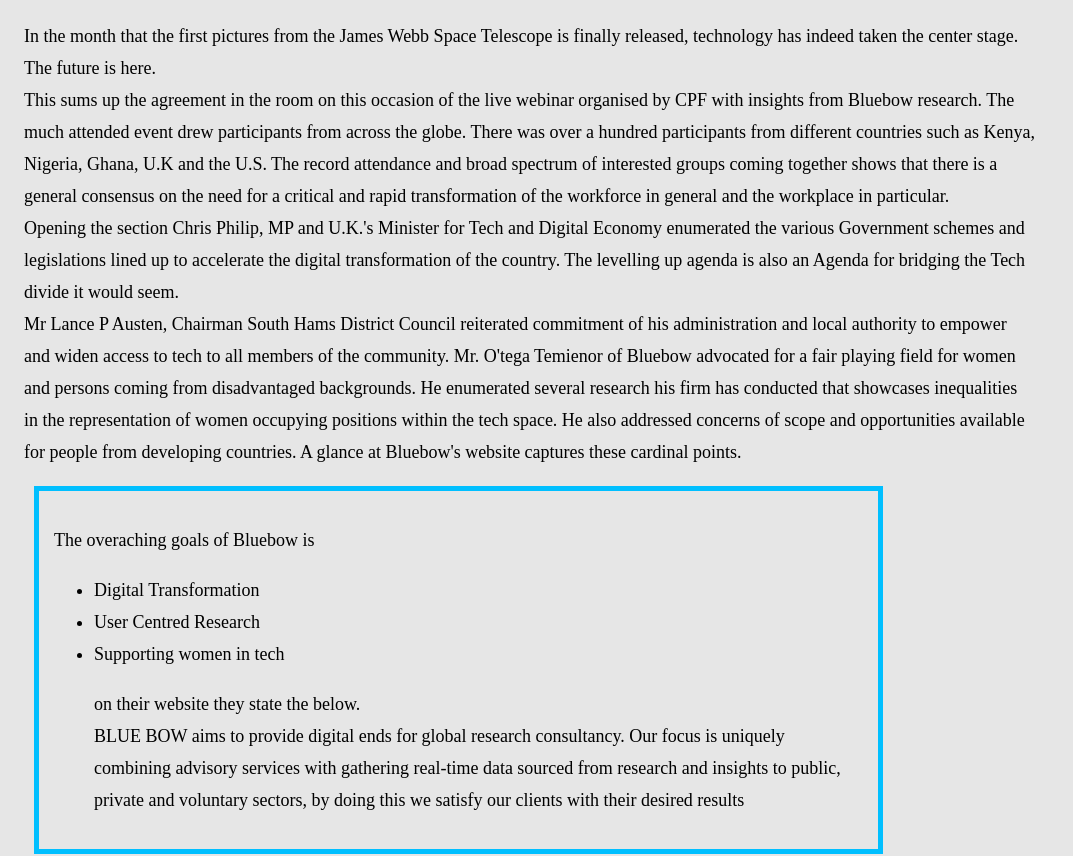
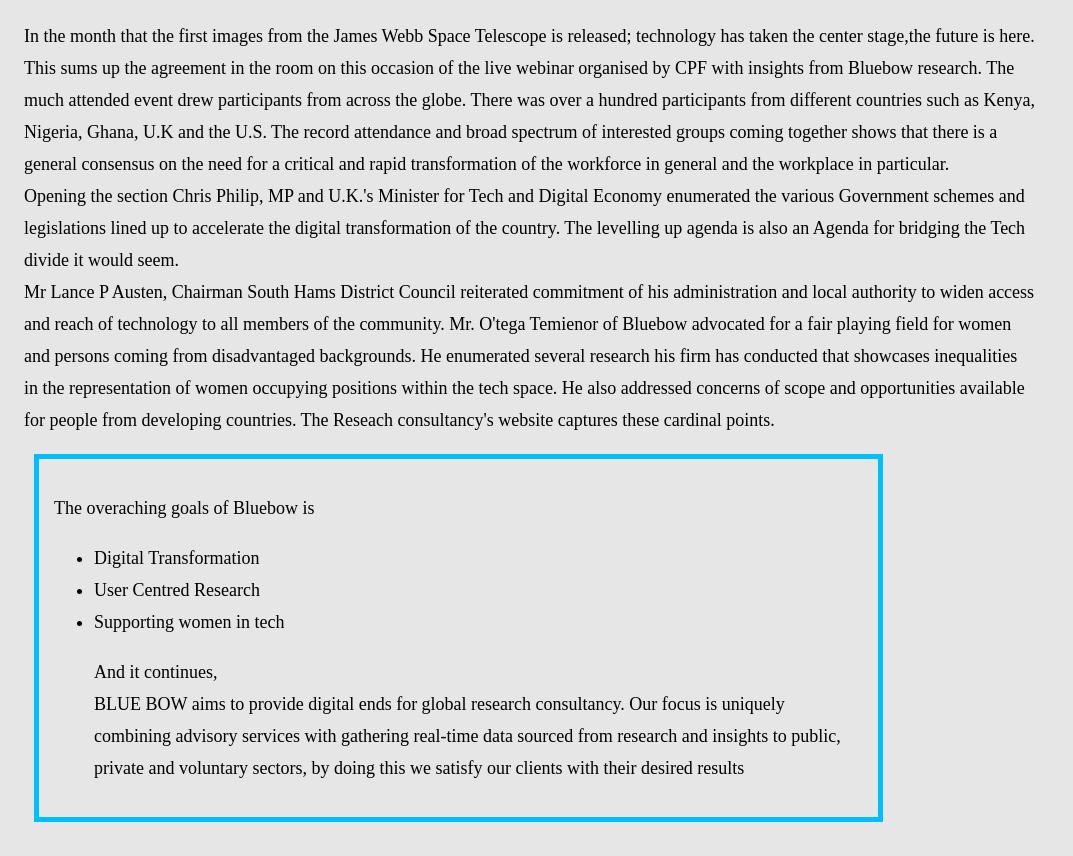
Before and after one commit to ThePrin/online-news, a plain HTML site: page blog/bluebowrc/index.html in a window 1280 px wide. Shown: the part 693-1549 px from the top of the page, without its empty margins (0-1073 px from the left). Drawn offline with Linux system fonts and the light colour scheme.

Commit message:
first commit

```diff
--- a/blog/bluebowrc/index.html
+++ b/blog/bluebowrc/index.html
@@ -38,7 +38,7 @@
             <article>
 
               <p>
-                In the month that the first pictures from the James Webb Space Telescope is finally released, technology has indeed taken the center stage. The future is here.
+                In the month that the first images from the James Webb Space Telescope is released; technology has taken the center stage,the future is here.
 
                   <br>
                  This sums up the agreement in the room on this occasion of the live webinar organised by CPF with insights from Bluebow research. The much attended event drew participants from across the globe. There was over a hundred
@@ -49,9 +49,9 @@
                  Opening the section Chris Philip, MP and U.K.'s Minister for Tech and Digital Economy enumerated the various Government schemes and legislations lined up to accelerate the digital transformation of the country. The levelling up agenda is also an Agenda for bridging the Tech divide it would seem.
 
                 <br>
-                 Mr Lance P Austen, Chairman South Hams District Council reiterated commitment of his administration and local authority to empower and widen access to tech to all members of the community.
+                 Mr Lance P Austen, Chairman South Hams District Council reiterated commitment of his administration and local authority to widen access and reach of technology to all members of the community.
                  Mr. O'tega Temienor of Bluebow advocated for a fair playing field for women and persons coming from disadvantaged backgrounds. He enumerated several research his firm has conducted that showcases inequalities in the representation of women occupying positions within the tech space. He also addressed concerns of scope and opportunities available for people from developing countries.
-                 A glance at Bluebow's website captures these cardinal points.
+                 The Reseach consultancy's website captures these cardinal points.
                  <br>
                  <aside>
                   <p>The overaching goals of Bluebow is </p>
@@ -59,7 +59,7 @@
                       <li>Digital Transformation</li>
                       <li>User Centred Research</li>
                       <li>Supporting women in tech</li>
-                      <p>on their website they state the below. <br>BLUE BOW aims to provide digital ends for global research consultancy. Our focus is uniquely combining advisory services with gathering real-time data sourced from research and insights to
+                      <p>And it continues, <br>BLUE BOW aims to provide digital ends for global research consultancy. Our focus is uniquely combining advisory services with gathering real-time data sourced from research and insights to
                         public, private and voluntary sectors, by doing this we satisfy our clients with their desired results<br>
                         </p>
                   </ul>
```
